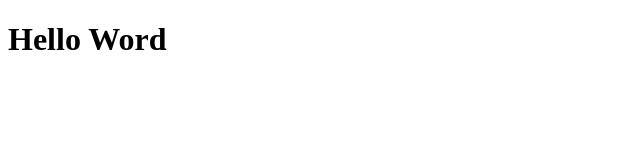
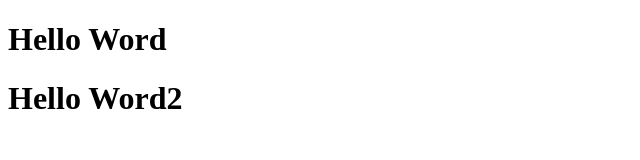
Before and after one commit to shashikant1997k/testing, a plain HTML site: page index.html in a window 1280 px wide. Shown: the whole page, without its empty margins (0-640 px from the left). Drawn offline with Linux system fonts and the light colour scheme.

Commit message:
new heading added

```diff
--- a/index.html
+++ b/index.html
@@ -8,5 +8,6 @@
 </head>
 <body>
     <h1>Hello Word</h1>
+    <h1>Hello Word2</h1>
 </body>
 </html>
```
